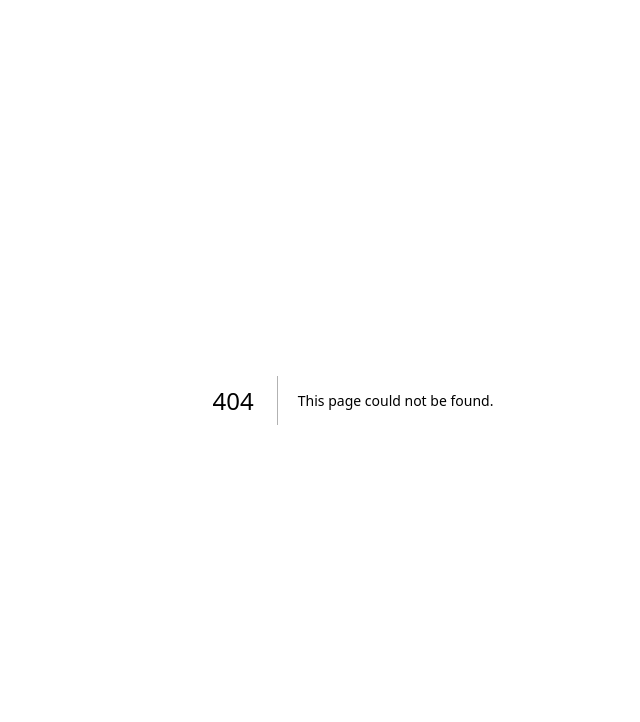
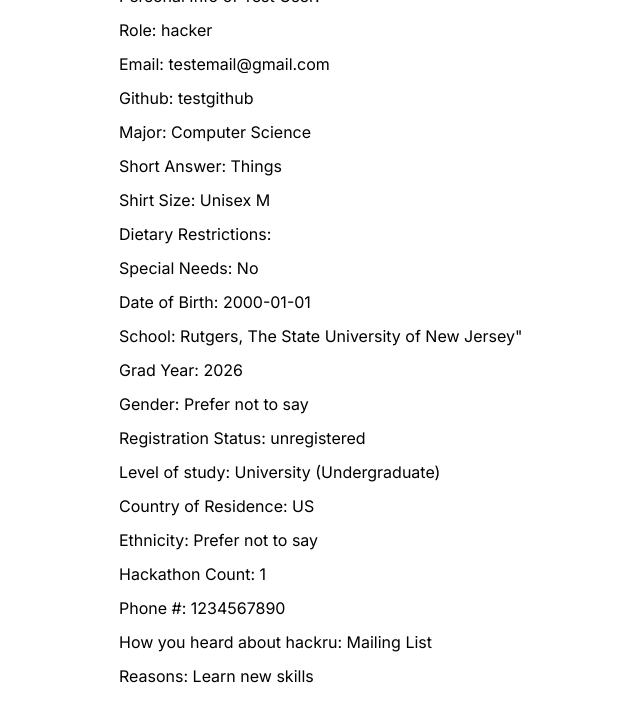
Before and after one commit to HackRU/frontendv2, a Next.js app: page /dashboard in a window 1280 px wide. Before the commit this address had no page. Shown: the top 722 px of the page, without its empty margins (287-927 px from the left). Built offline with nearby package versions, Linux system fonts and the light colour scheme; a web font is replaced by a local one.

Commit message:
Displaying mock user data in frontend hacker dashboard

```diff
--- /dev/null
+++ b/app/dashboard/page.tsx
@@ -0,0 +1,58 @@
+"use client"
+
+import AcmeLogo from '@/app/ui/acme-logo';
+import LoginForm from '@/app/ui/login-form';
+import { getSelf } from '@/app/lib/data.ts';
+import { useState, useEffect } from 'react';
+
+export default function Dashboard() {
+
+    const [userData, setUserData] = useState<any>(null)
+
+    useEffect(() => {
+        async function fetchUser() {
+            try {
+              const data = await getSelf();
+              setUserData(data);
+            //   setLoading(false);
+            } catch (error) {
+              console.log(error);
+            //   setLoading(false);
+            }
+          }
+
+        fetchUser();
+    }, [])
+
+  return (
+    <main className="flex items-center justify-center md:h-screen">
+      <div className="relative mx-auto flex w-full max-w-[500px] flex-col space-y-2.5 p-4 md:-mt-32">
+        {!userData ? <div>Loading...</div> :
+            <>
+                <h1>Personal Info of {userData.first_name} {userData.last_name}:</h1>
+                <p>Role: {Object.keys(userData.role).find(key => userData.role[key])}</p>
+                <p>Email: {userData.email}</p>
+                <p>Github: {userData.github}</p>
+                <p>Major: {userData.major}</p>
+                <p>Short Answer: {userData.short_answer}</p>
+                <p>Shirt Size: {userData.shirt_size}</p>
+                <p>Dietary Restrictions: {userData.dietary_restrictions}</p>
+                <p>Special Needs: {userData.special_needs}</p>
+                <p>Date of Birth: {userData.date_of_birth}</p>
+                <p>School: {userData.school}</p>
+                <p>Grad Year: {userData.grad_year}</p>
+                <p>Gender: {userData.gender}</p>
+                <p>Registration Status: {userData.registration_status}</p>
+                <p>Level of study: {userData.level_of_study}</p>
+                <p>Country of Residence: {userData.country_of_residence}</p>
+                <p>Ethnicity: {userData.ethnicity}</p>
+                <p>Hackathon Count: {userData.hackathon_count}</p>
+                <p>Phone #: {userData.phone_number}</p>
+                <p>How you heard about hackru: {userData.how_you_heard_about_hackru}</p>
+                <p>Reasons: {userData.reasons}</p>
+            </>
+        }
+      </div>
+    </main>
+  );
+}
```
